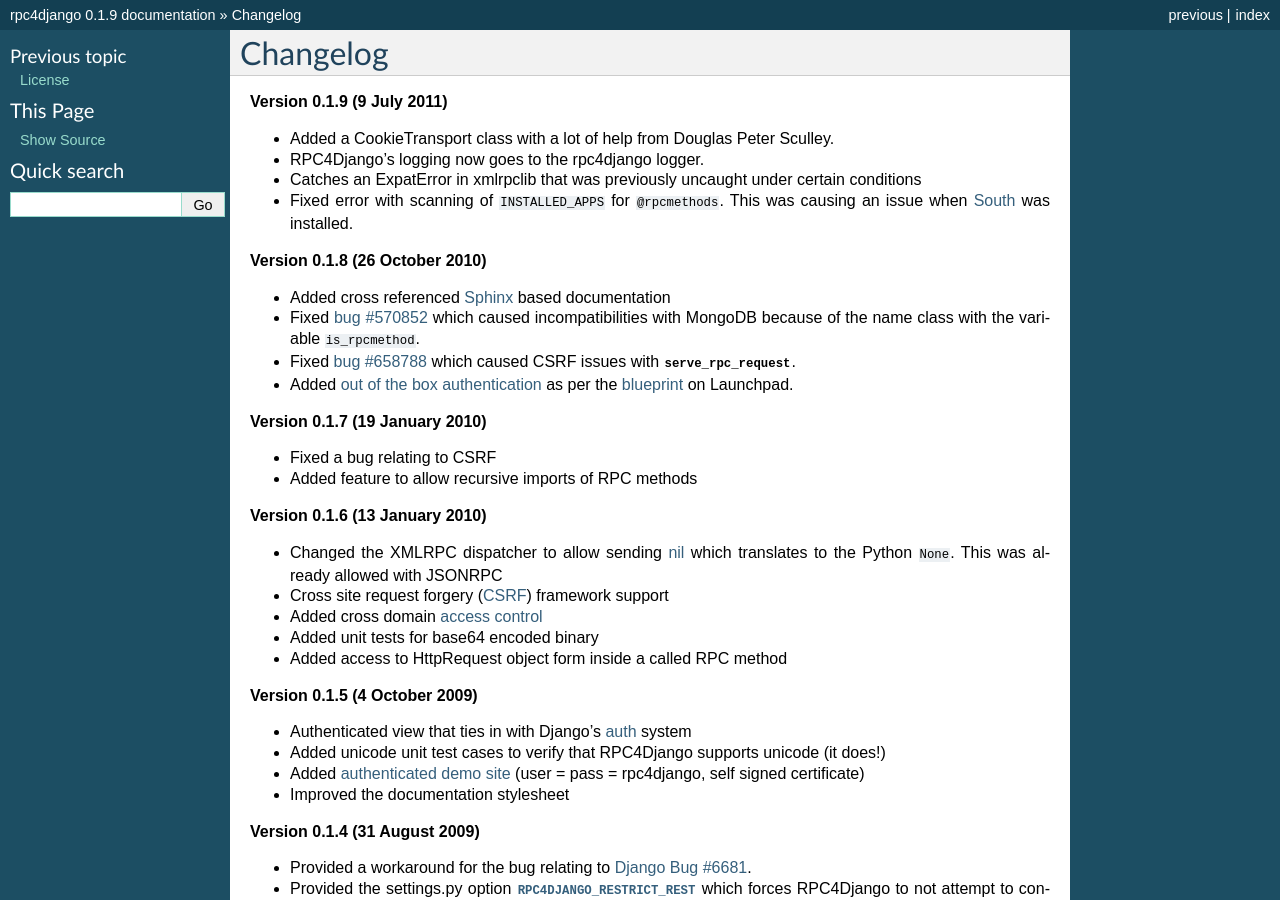
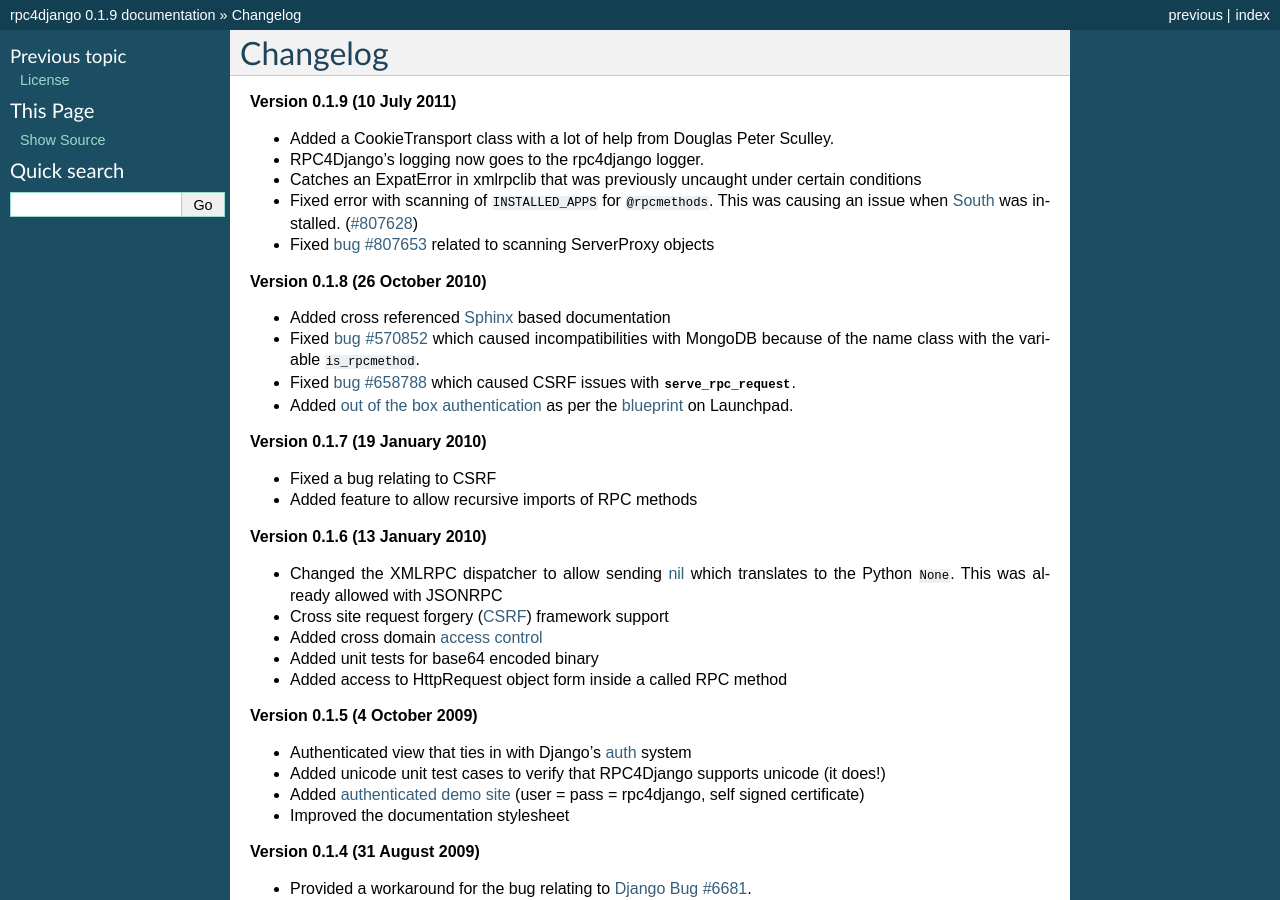
Before and after one commit to rpc4django/rpc4django, a Sphinx documentation site: the page built from docs/changelog.txt, in a window 1280 px wide and 900 px high. Built offline with Sphinx 7.4.7, drawn with Linux system fonts in a browser that asks for light colours.

Commit message:
Fixed #807653

```diff
--- a/docs/changelog.txt
+++ b/docs/changelog.txt
@@ -1,16 +1,19 @@
 Changelog
 =========
 
-**Version 0.1.9 (9 July 2011)**
+**Version 0.1.9 (10 July 2011)**
 
 - Added a CookieTransport class with a lot of help from Douglas Peter Sculley.
 - RPC4Django's logging now goes to the rpc4django logger.
 - Catches an ExpatError in xmlrpclib that was previously uncaught under
   certain conditions
 - Fixed error with scanning of ``INSTALLED_APPS`` for ``@rpcmethods``. This
-  was causing an issue when South_ was installed.
+  was causing an issue when South_ was installed. (`#807628`_)
+- Fixed `bug #807653`_ related to scanning ServerProxy objects
 
 .. _South: http://south.aeracode.org/ticket/586
+.. _bug #807653: https://bugs.launchpad.net/rpc4django/+bug/807653
+.. _#807628: https://bugs.launchpad.net/rpc4django/+bug/807628
 
 **Version 0.1.8 (26 October 2010)**
 
```
Also changed, not shown: 1 other file.
